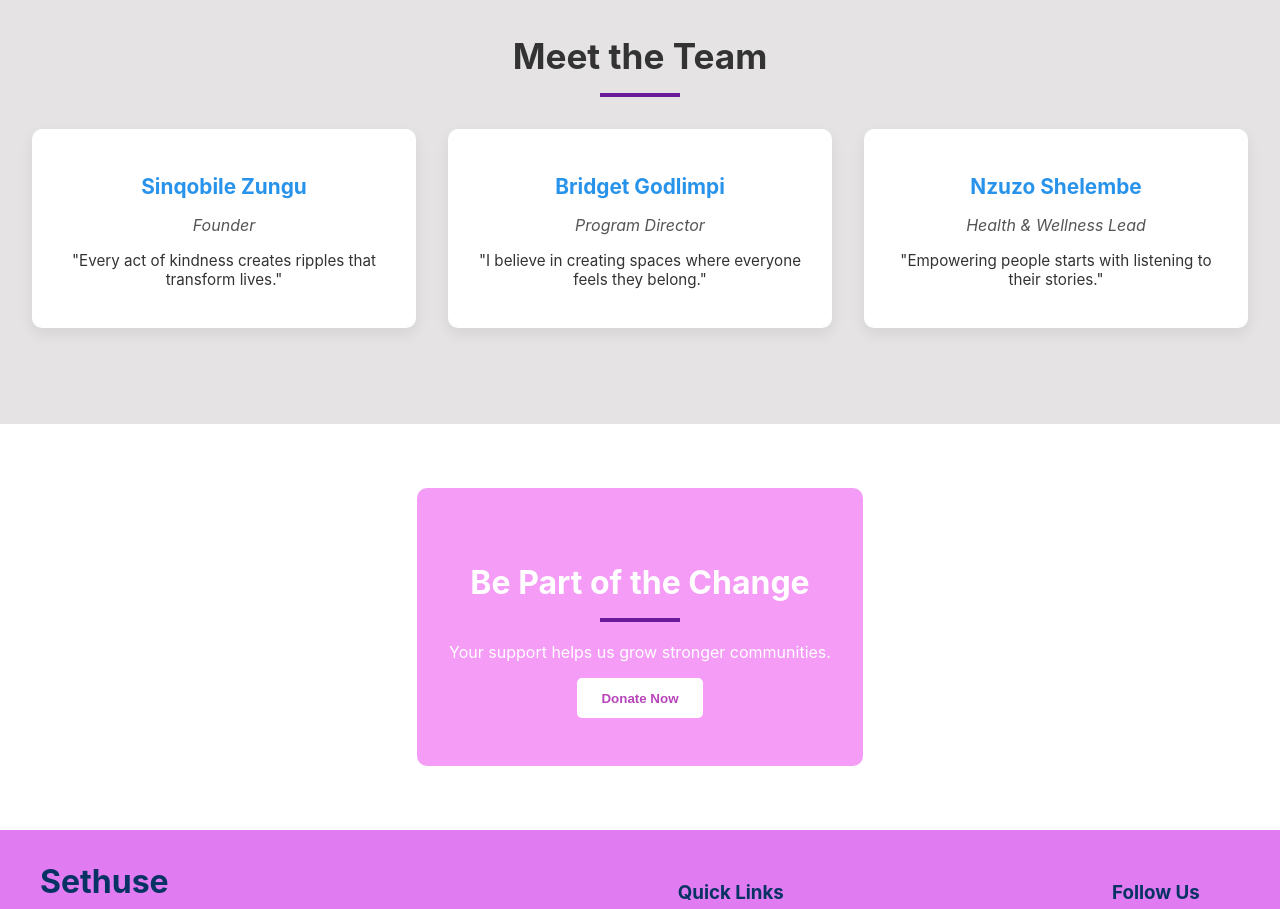
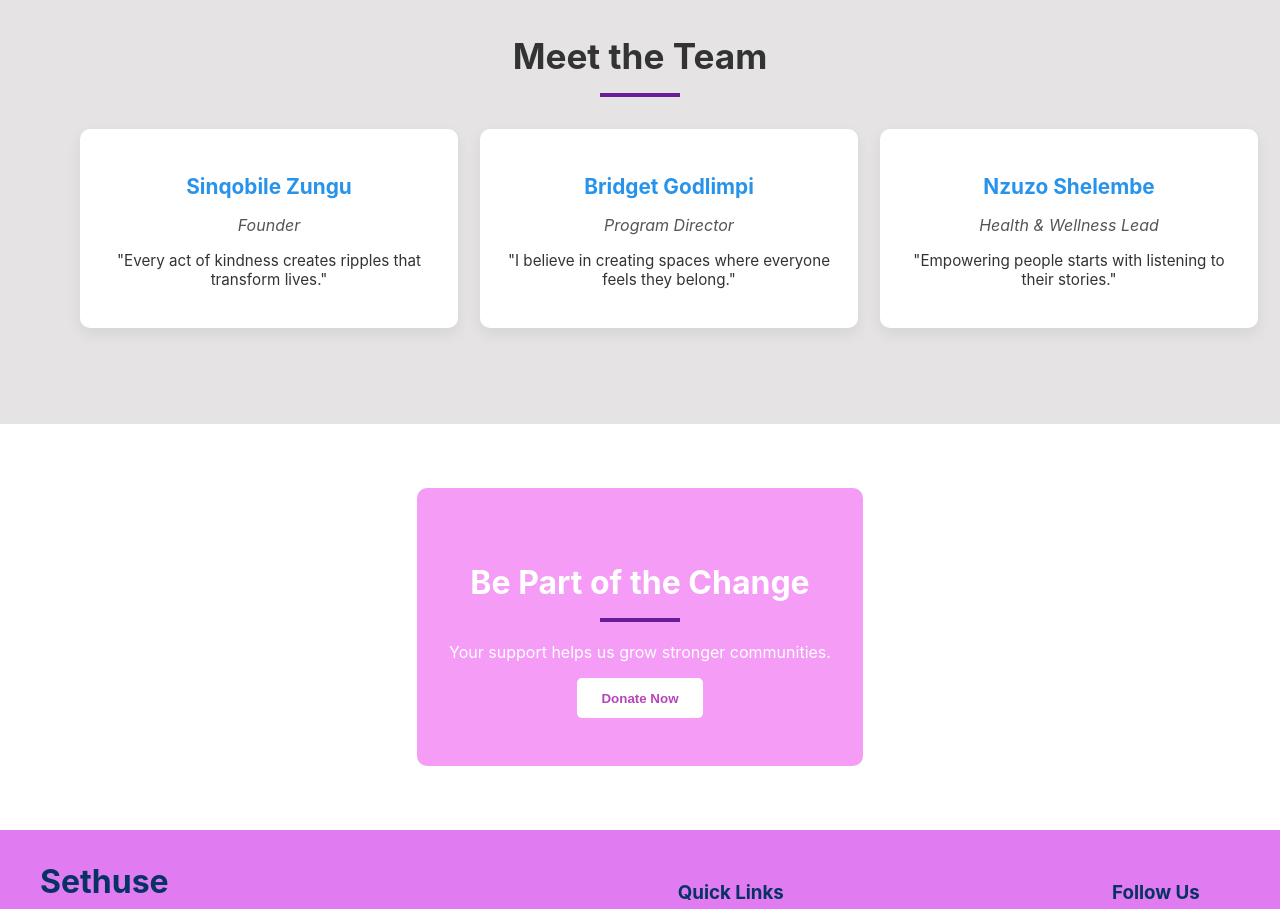
Before and after one commit to SmaSema/sethuse-website, a React (Create React App) app: page /about in a window 1280 px wide. Shown: the part 1620-2529 px from the top of the page. Built offline with nearby package versions, Linux system fonts and the light colour scheme.

Commit message:
30th  commit

```diff
--- a/src/components/AboutUs_page/MeetTheTeam.css
+++ b/src/components/AboutUs_page/MeetTheTeam.css
@@ -22,10 +22,12 @@
 .team-grid {
   display: grid;
   grid-template-columns: repeat(auto-fit, minmax(220px, 1fr));
-  gap: 2rem;
+  gap: 4rem;
   justify-content: center;
   margin-top: 2rem;
   margin-bottom: 2rem;
+  margin-left: 3rem;
+  margin-right: 2rem;
 }
 
 .team-card {
@@ -33,6 +35,7 @@
   padding: 1.5rem;
   border-radius: 10px;
   box-shadow: 0 6px 15px rgba(0,0,0,0.07);
+  width: 330px;
 }
 
 .team-card h3 {
```
